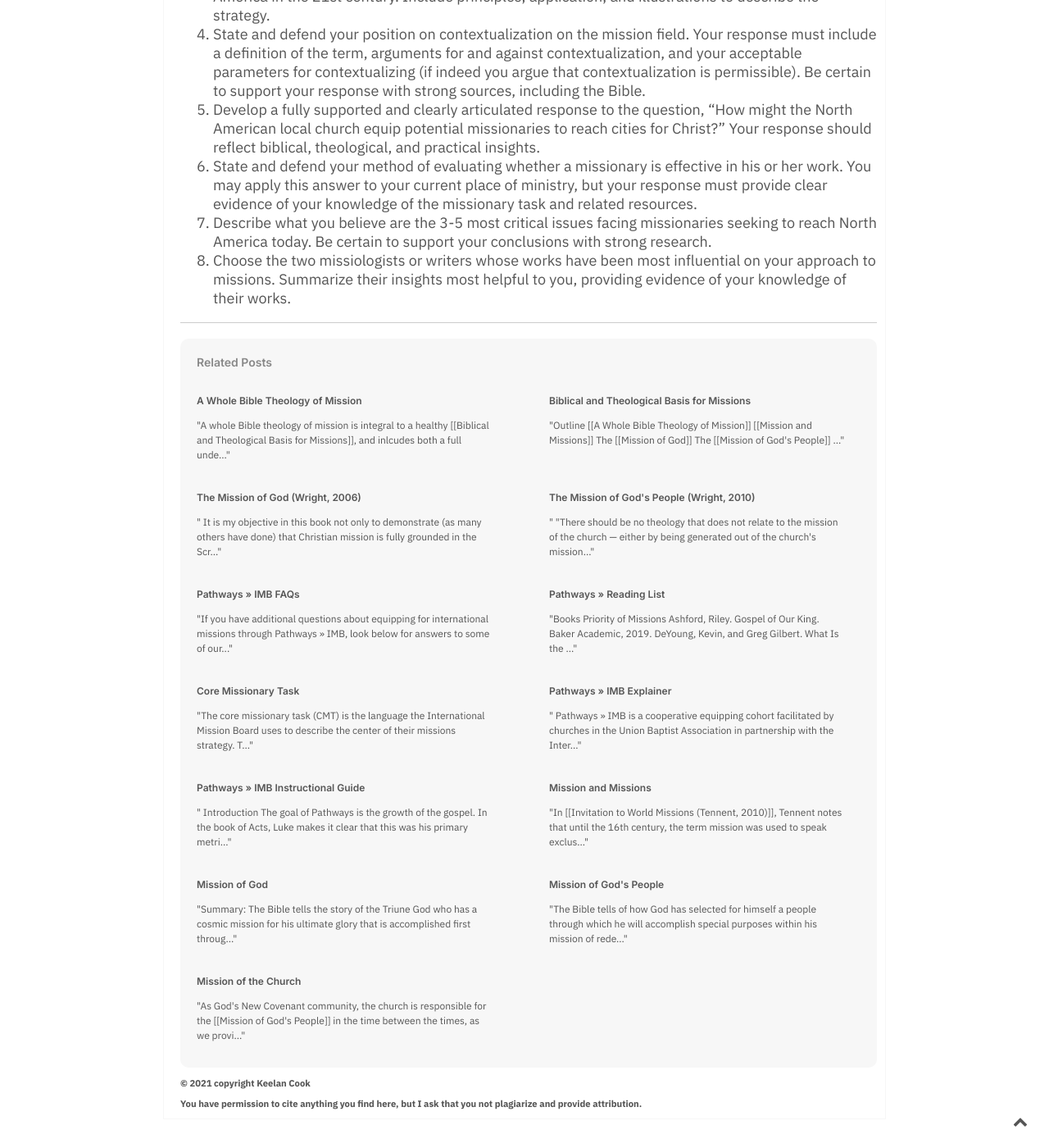
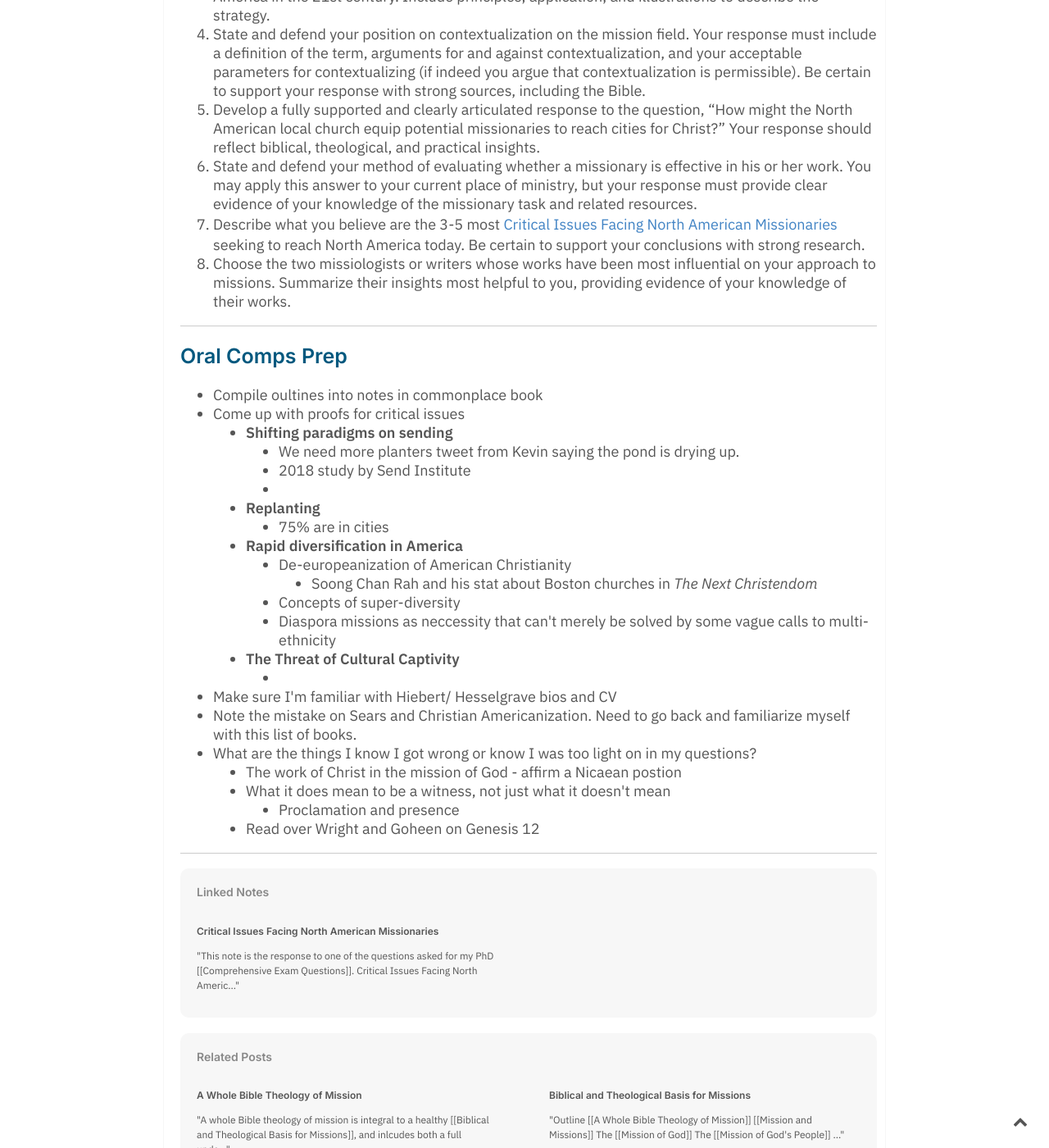
Before and after one commit to keelancook/notebook, a Jekyll site: the page built from _notes/comprehensive-exam-questions.md, in a window 1280 px wide and 1400 px high, scrolled down 726 px. Shown: the whole window at 82% size. Built offline with Jekyll 4.4.1, drawn with Linux system fonts in a browser that asks for light colours; before the commit the page ends 2091 px from its top, so only the background shows below that; some of the changed text lies outside the part shown.

Commit message:
comps prep

```diff
--- a/_notes/comprehensive-exam-questions.md
+++ b/_notes/comprehensive-exam-questions.md
@@ -14,5 +14,31 @@ The following are the questions I was given for my PhD comprehensive exams. I in
 4. State and defend your position on contextualization on the mission field. Your response must include a definition of the term, arguments for and against contextualization, and your acceptable parameters for contextualizing (if indeed you argue that contextualization is permissible). Be certain to support your response with strong sources, including the Bible.
 5. Develop a fully supported and clearly articulated response to the question, “How might the North American local church equip potential missionaries to reach cities for Christ?” Your response should reflect biblical, theological, and practical insights.
 6. State and defend your method of evaluating whether a missionary is effective in his or her work. You may apply this answer to your current place of ministry, but your response must provide clear evidence of your knowledge of the missionary task and related resources.
-7. Describe what you believe are the 3-5 most critical issues facing missionaries seeking to reach North America today. Be certain to support your conclusions with strong research.
+7. Describe what you believe are the 3-5 most [[Critical Issues Facing North American Missionaries]] seeking to reach North America today. Be certain to support your conclusions with strong research.
 8. Choose the two missiologists or writers whose works have been most influential on your approach to missions. Summarize their insights most helpful to you, providing evidence of your knowledge of their works.
+
+
+---
+## Oral Comps Prep
+* Compile oultines into notes in commonplace book
+* Come up with proofs for critical issues
+  * **Shifting paradigms on sending**
+    * We need more planters tweet from Kevin saying the pond is drying up.
+    * 2018 study by Send Institute
+    *
+  * **Replanting**
+    * 75% are in cities
+  * **Rapid diversification in America**
+    * De-europeanization of American Christianity
+      * Soong Chan Rah and his stat about Boston churches in *The Next Christendom*
+    * Concepts of super-diversity
+    * Diaspora missions as neccessity that can't merely be solved by some vague calls to multi-ethnicity
+  * **The Threat of Cultural Captivity**
+    *
+* Make sure I'm familiar with Hiebert/ Hesselgrave bios and CV
+* Note the mistake on Sears and Christian Americanization. Need to go back and familiarize myself with this list of books.
+* What are the things I know I got wrong or know I was too light on in my questions?
+  * The work of Christ in the mission of God - affirm a Nicaean postion
+  * What it does mean to be a witness, not just what it doesn't mean
+    * Proclamation and presence
+  * Read over Wright and Goheen on Genesis 12
--- /dev/null
+++ b/_notes/critical-issues-facing-north-american-missionaries.md
@@ -0,0 +1,31 @@
+---
+title: Critical Issues Facing North American Missionaries
+author: Keelan Cook
+season: spring
+tags: missions
+created: 2020-01-22
+---
+*This note is the response to one of the questions asked for my PhD [[Comprehensive Exam Questions]].*
+
+
+# Critical Issues Facing North American Missionaries
+
+## Address these with proofs
+* **Shifting paradigms on sending**
+  * We need more planters tweet from Kevin saying the pond is drying up.
+  * 2018 study by Send Institute
+  *
+* **Replanting**
+  * 75% are in cities
+* **Rapid diversification in America**
+  * De-europeanization of American Christianity
+    * Soong Chan Rah and his stat about Boston churches in *The Next Christendom*
+    * 60% of those coming self-report as Christians
+    * Anecdotally - we're planting twice as many Hispanic churches in Houston as we are majority culture. Many of our replants make sense to transition toward Spanish speaking.
+  * Concepts of super-diversity
+  * Diaspora missions as neccessity that can't merely be solved by some vague calls to multi-ethnicity
+* **The Threat of Cultural Captivity**
+  * Nationalism on the right
+    * Capitol Riot
+  * The anti-culture on the left
+    * Trueman's new book *Find the name!!!*
```
